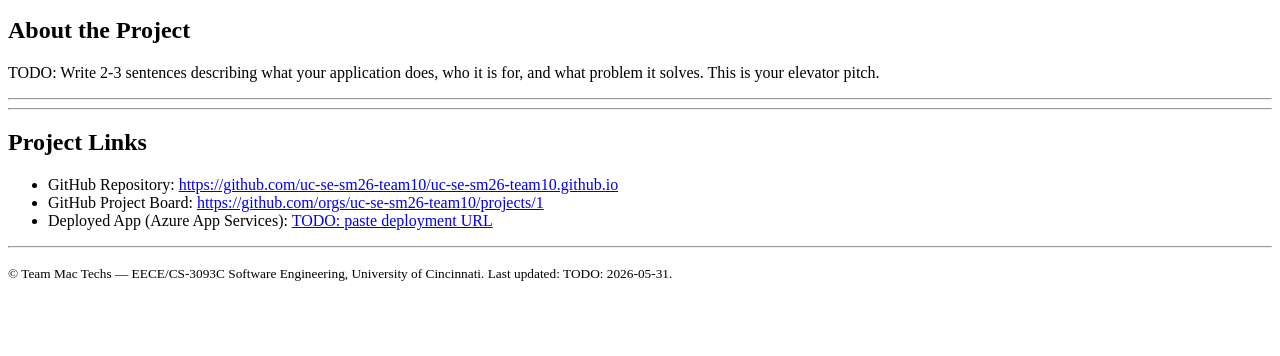
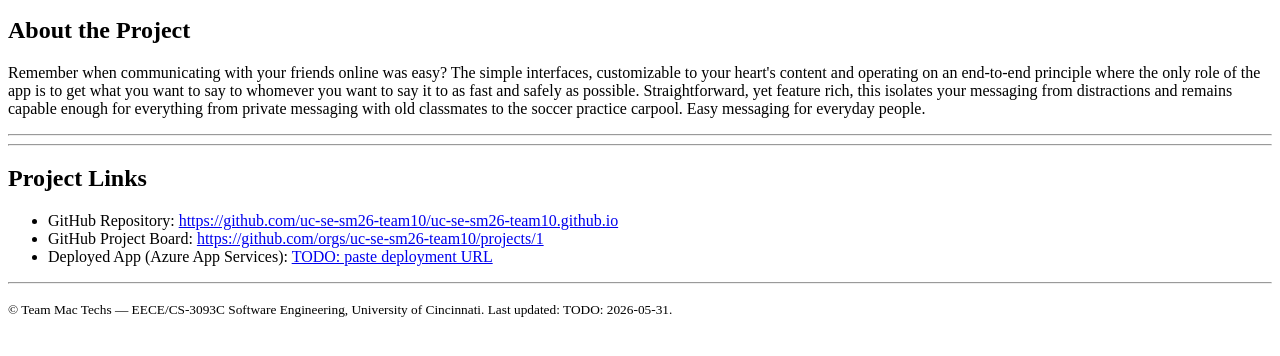
Before and after one commit to uc-se-sm26-team10/uc-se-sm26-team10.github.io, a plain HTML site: page index.html in a window 1280 px wide. Shown: the part 276-632 px from the top of the page. Drawn offline with Linux system fonts and the light colour scheme.

Commit message:
Update index.html with about project

```diff
--- a/index.html
+++ b/index.html
@@ -55,8 +55,7 @@
     <section id="about">
       <h2>About the Project</h2>
       <p>
-        TODO: Write 2-3 sentences describing what your application does,
-        who it is for, and what problem it solves. This is your elevator pitch.
+        Remember when communicating with your friends online was easy? The simple interfaces, customizable to your heart's content and operating on an end-to-end principle where the only role of the app is to get what you want to say to whomever you want to say it to as fast and safely as possible. Straightforward, yet feature rich, this isolates your messaging from distractions and remains capable enough for everything from private messaging with old classmates to the soccer practice carpool. Easy messaging for everyday people.
       </p>
     </section>
 
```
